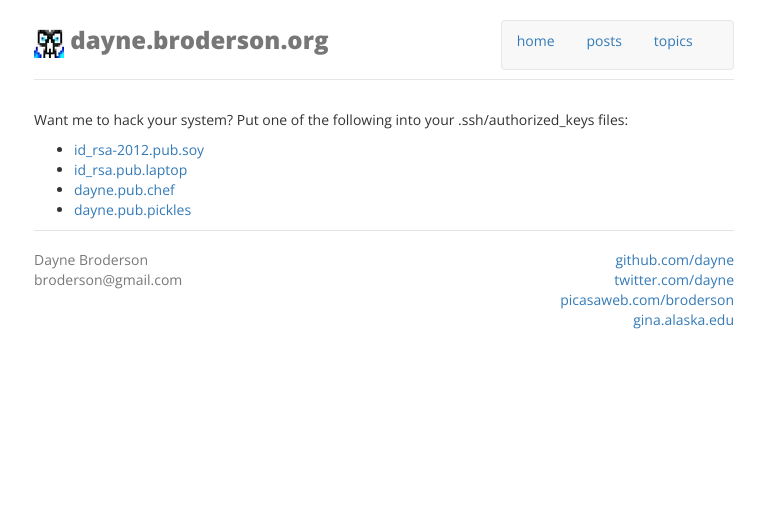
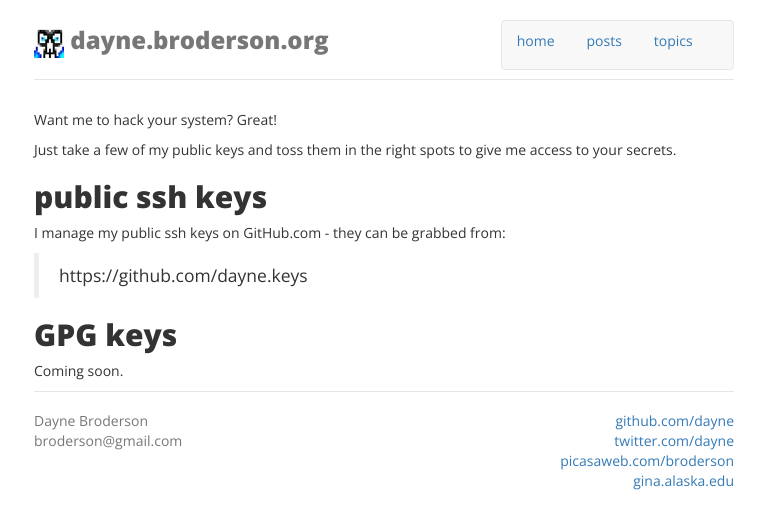
Before and after one commit to dayne/dayne.github.com, a Jekyll site: the page built from keys/index.md, in a window 1280 px wide. Shown: the top 529 px of the page, without its empty margins (256-1021 px from the left). Built offline with Jekyll 4.4.1, drawn with Linux system fonts in a browser that asks for light colours; nearby versions of some CDN libraries; Markdown is read by kramdown in place of the engine named in the settings.

Commit message:
Update index.md

```diff
--- a/keys/index.md
+++ b/keys/index.md
@@ -2,9 +2,17 @@
 layout: default
 ---
 
-Want me to hack your system?  Put one of the following into your .ssh/authorized_keys files:
+Want me to hack your system? Great!
 
-* [id_rsa-2012.pub.soy](id_rsa-2012.pub.soy.txt)
-* [id_rsa.pub.laptop](id_rsa.pub.laptop.txt)
-* [dayne.pub.chef](dayne.pub.chef.txt)
-* [dayne.pub.pickles](dayne.pub.pickles.txt)
+Just take a few of my public keys and toss them in the right spots to give me access to your secrets.
+
+## public ssh keys
+
+I manage my public ssh keys on GitHub.com - they can be grabbed from:
+
+> https://github.com/dayne.keys
+
+
+## GPG keys
+
+Coming soon.
```
